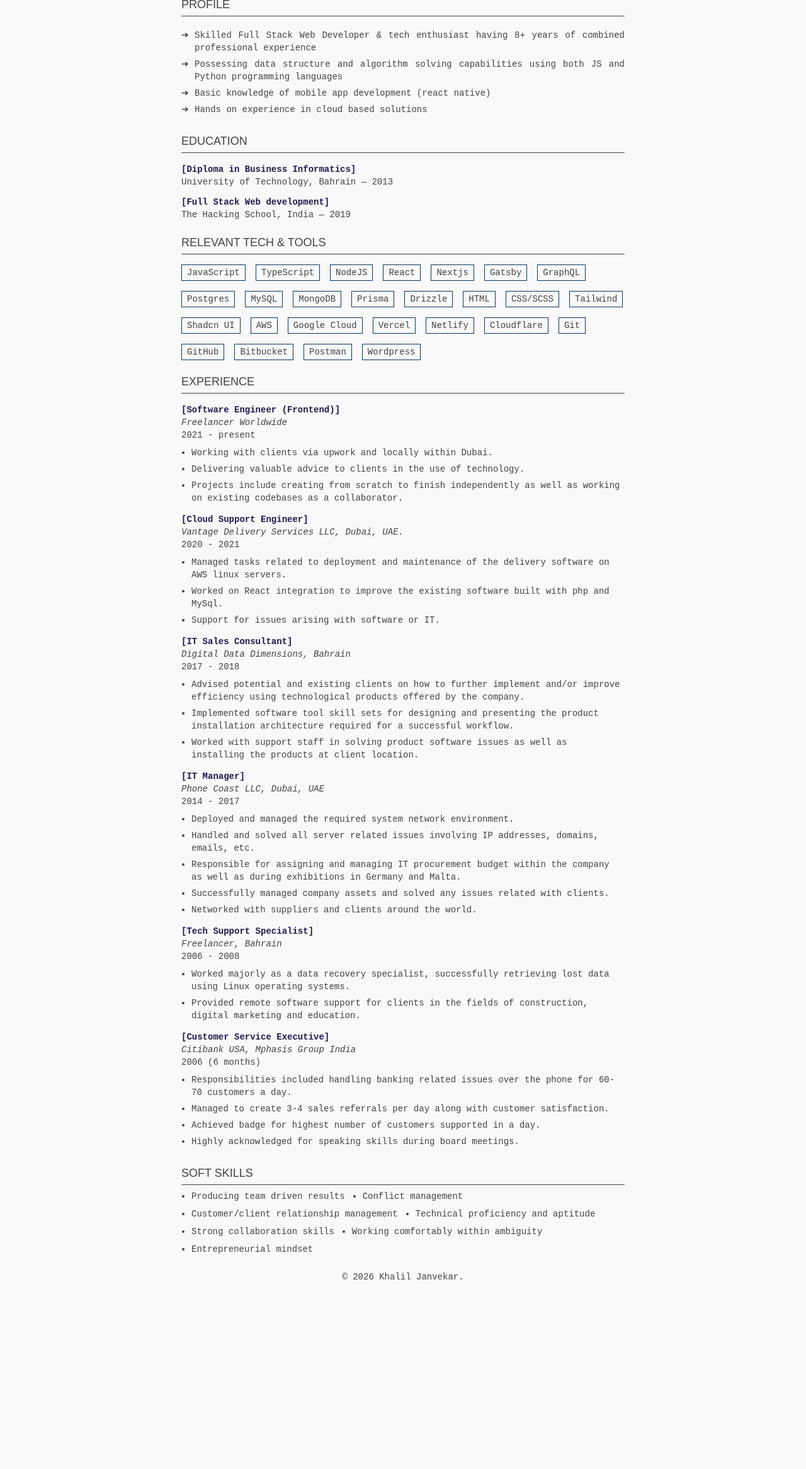
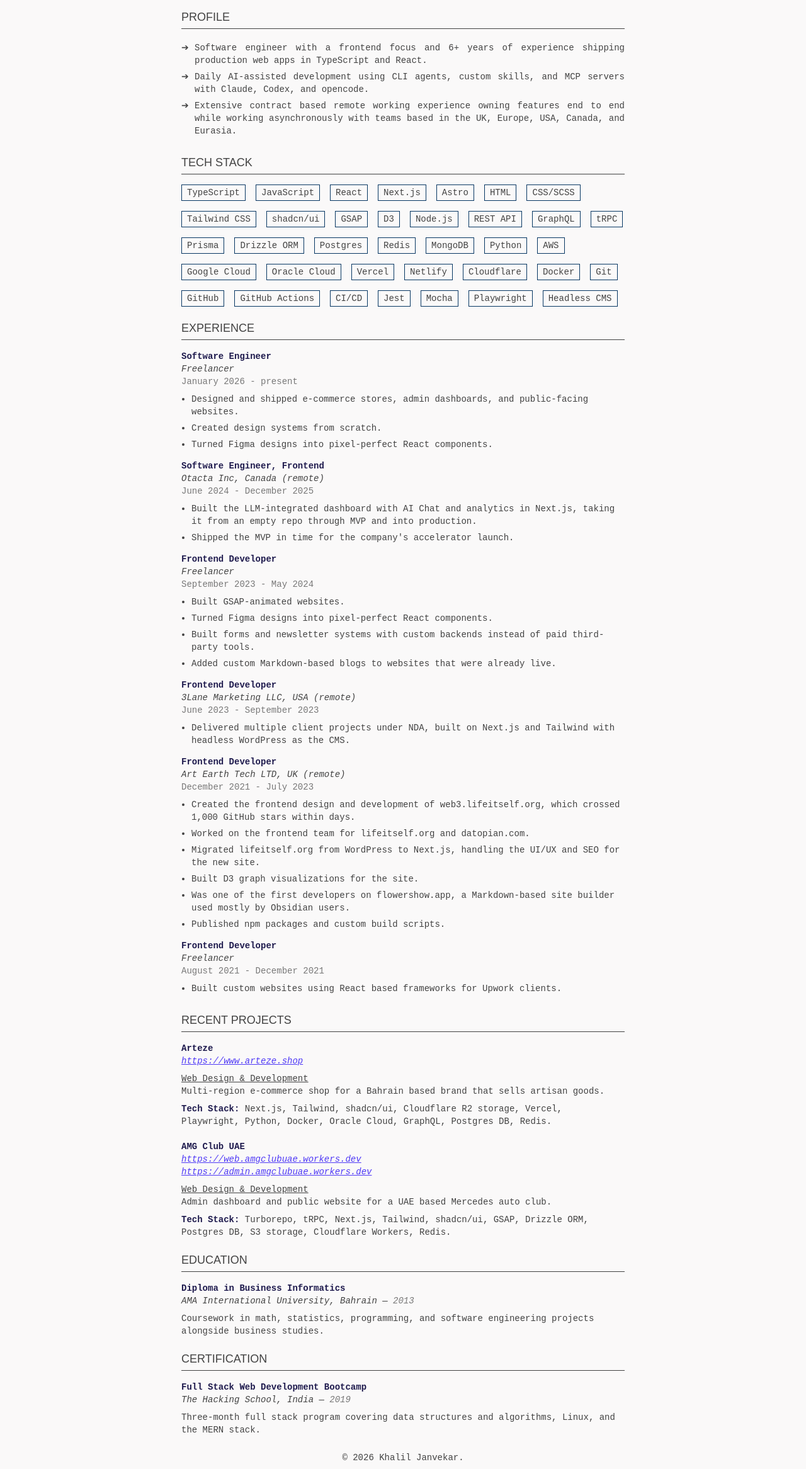
Before and after one commit to khalilcodes/cv, an Astro site: page / in a window 1280 px wide. Shown: the part 243-2576 px from the top of the page at 63% size. Before the commit the page ends 2289 px from the top, so only its background shows below. Built offline with nearby package versions, Linux system fonts and the light colour scheme; Astro itself is replaced by a stand-in of ours; no server answers.

Commit message:
feat: update resume

```diff
--- a/src/content/cv/index.mdx
+++ b/src/content/cv/index.mdx
@@ -1,116 +1,166 @@
 ---
 title: Khalil Janvekar
+subTitle: Software Engineer, Frontend
 socialLinks: ["hello@khalilali.com", "https://linkedin.com/in/khalil-ali", "https://github.com/khalilcodes"]
 contact: "(+971) 563456768"
-location: "Dubai, UAE"
+location: "Abu Dhabi, UAE"
 ---
 
 <section class="profile">
+
 ## PROFILE
+
 ***
-- Skilled Full Stack Web Developer & tech enthusiast having 8+ years of combined professional experience
-- Possessing data structure and algorithm solving capabilities using both JS and Python programming languages
-- Basic knowledge of mobile app development (react native)
-- Hands on experience in cloud based solutions
+
+- Software engineer with a frontend focus and 6+ years of experience shipping production web apps in TypeScript and React.
+- Daily AI-assisted development using CLI agents, custom skills, and MCP servers with Claude, Codex, and opencode.
+- Extensive contract based remote working experience owning features end to end while working asynchronously with teams based in the UK, Europe, USA, Canada, and Eurasia.
+
+</section>
+
+<section class="tech">
+
+## TECH STACK
+
+***
+
+- TypeScript
+- JavaScript
+- React
+- Next.js
+- Astro
+- HTML
+- CSS/SCSS
+- Tailwind CSS
+- shadcn/ui
+- GSAP
+- D3
+- Node.js
+- REST API
+- GraphQL
+- tRPC
+- Prisma
+- Drizzle ORM
+- Postgres
+- Redis
+- MongoDB
+- Python
+- AWS
+- Google Cloud
+- Oracle Cloud
+- Vercel
+- Netlify
+- Cloudflare
+- Docker
+- Git
+- GitHub
+- GitHub Actions
+- CI/CD
+- Jest
+- Mocha
+- Playwright
+- Headless CMS
+
+</section>
+
+<section class="experience">
+
+## EXPERIENCE
+
+***
+
+**Software Engineer**
+*Freelancer*
+<span class="opacity-70">January 2026 - present</span>
+- Designed and shipped e-commerce stores, admin dashboards, and public-facing websites.
+- Created design systems from scratch.
+- Turned Figma designs into pixel-perfect React components.
+
+**Software Engineer, Frontend**
+*Otacta Inc, Canada (remote)*
+<span class="opacity-70">June 2024 - December 2025</span>
+- Built the LLM-integrated dashboard with AI Chat and analytics in Next.js, taking it from an empty repo through MVP and into production.
+- Shipped the MVP in time for the company's accelerator launch.
+
+**Frontend Developer**
+*Freelancer*
+<span class="opacity-70">September 2023 - May 2024</span>
+- Built GSAP-animated websites.
+- Turned Figma designs into pixel-perfect React components.
+- Built forms and newsletter systems with custom backends instead of paid third-party tools.
+- Added custom Markdown-based blogs to websites that were already live.
+
+**Frontend Developer**
+*3Lane Marketing LLC, USA (remote)*
+<span class="opacity-70">June 2023 - September 2023</span>
+- Delivered multiple client projects under NDA, built on Next.js and Tailwind with headless WordPress as the CMS.
+
+**Frontend Developer**
+*Art Earth Tech LTD, UK (remote)*
+<span class="opacity-70">December 2021 - July 2023</span>
+- Created the frontend design and development of web3.lifeitself.org, which crossed 1,000 GitHub stars within days.
+- Worked on the frontend team for lifeitself.org and datopian.com.
+- Migrated lifeitself.org from WordPress to Next.js, handling the UI/UX and SEO for the new site.
+- Built D3 graph visualizations for the site.
+- Was one of the first developers on flowershow.app, a Markdown-based site builder used mostly by Obsidian users.
+- Published npm packages and custom build scripts.
+
+**Frontend Developer**
+*Freelancer*
+<span class="opacity-70">August 2021 - December 2021</span>
+- Built custom websites using React based frameworks for Upwork clients.
+
+</section>
+
+<section class="projects">
+
+## RECENT PROJECTS
+
+***
+
+- **Arteze**
+  *https://www.arteze.shop*
+
+  <u>Web Design & Development</u>
+
+  Multi-region e-commerce shop for a Bahrain based brand that sells artisan goods.
+
+  **Tech Stack:** Next.js, Tailwind, shadcn/ui, Cloudflare R2 storage, Vercel, Playwright, Python, Docker, Oracle Cloud, GraphQL, Postgres DB, Redis.
+
+- **AMG Club UAE**
+  *https://web.amgclubuae.workers.dev*
+  *https://admin.amgclubuae.workers.dev*
+
+  <u>Web Design & Development</u>
+
+  Admin dashboard and public website for a UAE based Mercedes auto club.
+
+  **Tech Stack:** Turborepo, tRPC, Next.js, Tailwind, shadcn/ui, GSAP, Drizzle ORM, Postgres DB, S3 storage, Cloudflare Workers, Redis.
+
 </section>
 
 <section class="education">
+
 ## EDUCATION
+
 ***
-- **[Diploma in Business Informatics]**
-University of Technology, Bahrain — 2013
 
-- **[Full Stack Web development]**
-The Hacking School, India — 2019
+- **Diploma in Business Informatics**
+  *AMA International University, Bahrain — <span class="opacity-70">2013</span>*
+
+  Coursework in math, statistics, programming, and software engineering projects alongside business studies.
+
 </section>
 
-<section class="tech">
-## RELEVANT TECH & TOOLS
+<section class="education">
+
+## CERTIFICATION
+
 ***
-- JavaScript
-- TypeScript
-- NodeJS
-- React
-- Nextjs
-- Gatsby
-- GraphQL
-- Postgres
-- MySQL
-- MongoDB
-- Prisma
-- Drizzle
-- HTML
-- CSS/SCSS
-- Tailwind
-- Shadcn UI
-- AWS
-- Google Cloud
-- Vercel
-- Netlify
-- Cloudflare
-- Git
-- GitHub
-- Bitbucket
-- Postman
-- Wordpress
+
+- **Full Stack Web Development Bootcamp**
+  *The Hacking School, India — <span class="opacity-70">2019</span>*
+
+  Three-month full stack program covering data structures and algorithms, Linux, and the MERN stack.
+
 </section>
-
-<section class="experience">
-## EXPERIENCE
-***
-**[Software Engineer (Frontend)]**
-*Freelancer Worldwide*
-2021 - present
-- Working with clients via upwork and locally within Dubai.
-- Delivering valuable advice to clients in the use of technology.
-- Projects include creating from scratch to finish independently as well as working on existing codebases as a collaborator.
-
-**[Cloud Support Engineer]**
-*Vantage Delivery Services LLC, Dubai, UAE.*
-2020 - 2021
-- Managed tasks related to deployment and maintenance of the delivery software on AWS linux servers.
-- Worked on React integration to improve the existing software built with php and MySql.
-- Support for issues arising with software or IT.
-
-**[IT Sales Consultant]**
-*Digital Data Dimensions, Bahrain*
-2017 - 2018
-- Advised potential and existing clients on how to further implement and/or improve efficiency using technological products offered by the company.
-- Implemented software tool skill sets for designing and presenting the product installation architecture required for a successful workflow.
-- Worked with support staff in solving product software issues as well as installing the products at client location.
-
-**[IT Manager]**
-*Phone Coast LLC, Dubai, UAE*
-2014 - 2017
-- Deployed and managed the required system network environment.
-- Handled and solved all server related issues involving IP addresses, domains, emails, etc.
-- Responsible for assigning and managing IT procurement budget within the company as well as during exhibitions in Germany and Malta.
-- Successfully managed company assets and solved any issues related with clients.
-- Networked with suppliers and clients around the world.
-
-**[Tech Support Specialist]**
-*Freelancer, Bahrain*
-2006 - 2008
-- Worked majorly as a data recovery specialist, successfully retrieving lost data using Linux operating systems.
-- Provided remote software support for clients in the fields of construction, digital marketing and education.
-
-**[Customer Service Executive]**
-*Citibank USA, Mphasis Group India*
-2006 (6 months)
-- Responsibilities included handling banking related issues over the phone for 60-70 customers a day.
-- Managed to create 3-4 sales referrals per day along with customer satisfaction.
-- Achieved badge for highest number of customers supported in a day.
-- Highly acknowledged for speaking skills during board meetings.
-</section>
-
-<section class="skills">
-## SOFT SKILLS
-***
-- Producing team driven results
-- Conflict management
-- Customer/client relationship management
-- Technical proficiency and aptitude
-- Strong collaboration skills
-- Working comfortably within ambiguity
-- Entrepreneurial mindset
-</section>
--- /dev/null
+++ b/src/content/resume-old.md
@@ -0,0 +1,116 @@
+---
+title: Khalil Janvekar
+socialLinks: ["hello@khalilali.com", "https://linkedin.com/in/khalil-ali", "https://github.com/khalilcodes"]
+contact: "(+971) 563456768"
+location: "Dubai, UAE"
+---
+
+<section class="profile">
+## PROFILE
+***
+- Skilled Full Stack Web Developer & tech enthusiast having 8+ years of combined professional experience
+- Possessing data structure and algorithm solving capabilities using both JS and Python programming languages
+- Basic knowledge of mobile app development (react native)
+- Hands on experience in cloud based solutions
+</section>
+
+<section class="education">
+## EDUCATION
+***
+- **[Diploma in Business Informatics]**
+University of Technology, Bahrain — 2013
+
+- **[Full Stack Web development]**
+The Hacking School, India — 2019
+</section>
+
+<section class="tech">
+## RELEVANT TECH & TOOLS
+***
+- JavaScript
+- TypeScript
+- NodeJS
+- React
+- Nextjs
+- Gatsby
+- GraphQL
+- Postgres
+- MySQL
+- MongoDB
+- Prisma
+- Drizzle
+- HTML
+- CSS/SCSS
+- Tailwind
+- Shadcn UI
+- AWS
+- Google Cloud
+- Vercel
+- Netlify
+- Cloudflare
+- Git
+- GitHub
+- Bitbucket
+- Postman
+- Wordpress
+</section>
+
+<section class="experience">
+## EXPERIENCE
+***
+**[Software Engineer (Frontend)]**
+*Freelancer Worldwide*
+2021 - present
+- Working with clients via upwork and locally within Dubai.
+- Delivering valuable advice to clients in the use of technology.
+- Projects include creating from scratch to finish independently as well as working on existing codebases as a collaborator.
+
+**[Cloud Support Engineer]**
+*Vantage Delivery Services LLC, Dubai, UAE.*
+2020 - 2021
+- Managed tasks related to deployment and maintenance of the delivery software on AWS linux servers.
+- Worked on React integration to improve the existing software built with php and MySql.
+- Support for issues arising with software or IT.
+
+**[IT Sales Consultant]**
+*Digital Data Dimensions, Bahrain*
+2017 - 2018
+- Advised potential and existing clients on how to further implement and/or improve efficiency using technological products offered by the company.
+- Implemented software tool skill sets for designing and presenting the product installation architecture required for a successful workflow.
+- Worked with support staff in solving product software issues as well as installing the products at client location.
+
+**[IT Manager]**
+*Phone Coast LLC, Dubai, UAE*
+2014 - 2017
+- Deployed and managed the required system network environment.
+- Handled and solved all server related issues involving IP addresses, domains, emails, etc.
+- Responsible for assigning and managing IT procurement budget within the company as well as during exhibitions in Germany and Malta.
+- Successfully managed company assets and solved any issues related with clients.
+- Networked with suppliers and clients around the world.
+
+**[Tech Support Specialist]**
+*Freelancer, Bahrain*
+2006 - 2008
+- Worked majorly as a data recovery specialist, successfully retrieving lost data using Linux operating systems.
+- Provided remote software support for clients in the fields of construction, digital marketing and education.
+
+**[Customer Service Executive]**
+*Citibank USA, Mphasis Group India*
+2006 (6 months)
+- Responsibilities included handling banking related issues over the phone for 60-70 customers a day.
+- Managed to create 3-4 sales referrals per day along with customer satisfaction.
+- Achieved badge for highest number of customers supported in a day.
+- Highly acknowledged for speaking skills during board meetings.
+</section>
+
+<section class="skills">
+## SOFT SKILLS
+***
+- Producing team driven results
+- Conflict management
+- Customer/client relationship management
+- Technical proficiency and aptitude
+- Strong collaboration skills
+- Working comfortably within ambiguity
+- Entrepreneurial mindset
+</section>
--- a/src/pages/index.astro
+++ b/src/pages/index.astro
@@ -1,49 +1,5 @@
 ---
-import { getEntry, render } from 'astro:content';
-import BaseHead from '../components/BaseHead.astro';
-import Footer from '../components/Footer.astro';
-import Header from '../components/Header.astro';
-import DynamicSvg from '../components/DynamicSvg.astro';
-import { parseLink, getIcon } from '../lib/utils';
-import { SITE_DESCRIPTION, SITE_TITLE } from '../consts';
-
-const cv = await getEntry("cv", "index");
-
-if (!cv) throw new Error("cv data not found");
-
-const { title, socialLinks, contact, location } = cv?.data;
-const { Content } = await render(cv);
+import CvLayout from '../layouts/CvLayout.astro';
 ---
 
-<!doctype html>
-<html lang="en">
-	<head>
-		<BaseHead title={SITE_TITLE} description={SITE_DESCRIPTION} />
-	</head>
-	<body>
-		<Header />
-		<main class="flex flex-col gap-4 max-w-3xl m-auto pt-20 sm:pt-26 px-8">
-      <section class="flex flex-col sm:flex-row sm:items-center font-source-code text-sm gap-4 sm:gap-2">
-        {socialLinks?.map((item: string) => (
-          <>
-            <div class="flex items-center gap-1">
-              <DynamicSvg svgRaw={getIcon(item) as string} class="w-4 sm:w-5 h-auto" />
-              <a href={parseLink(item)} target="_blank" class="underline">{item.replace("https://", "")}</a>
-            </div>
-            <span class="hidden sm:block last:hidden">|</span>
-          </>
-        ))}
-      </section>
-      <section class="flex items-center gap-2 font-source-code text-sm italic">
-        <p>{contact}</p>
-        <span>|</span>
-        <p>{location}</p>
-      </section>
-			<h1 class="font-medium text-2xl sm:text-3xl text-indigo-950 mt-2">{title.toUpperCase()}</h1>
-			<section class="content flex flex-col gap-3">
-        <Content />
-      </section>
-		</main>
-		<Footer />
-	</body>
-</html>
+<CvLayout id="index" />
--- a/src/styles/global.css
+++ b/src/styles/global.css
@@ -65,6 +65,24 @@
   }
 }
 
+.projects {
+  strong {
+    @apply text-indigo-950;
+  }
+
+  ul {
+    @apply flex flex-col gap-5 ml-0 mt-2;
+  }
+
+  li {
+    @apply list-none space-y-2;
+
+    a {
+      @apply text-indigo-600 underline;
+    }
+  }
+}
+
 .education {
   strong {
     @apply text-indigo-950;
@@ -75,7 +93,7 @@
   }
 
   li {
-    @apply list-none;
+    @apply list-none space-y-2;
   }
 }
 
```
